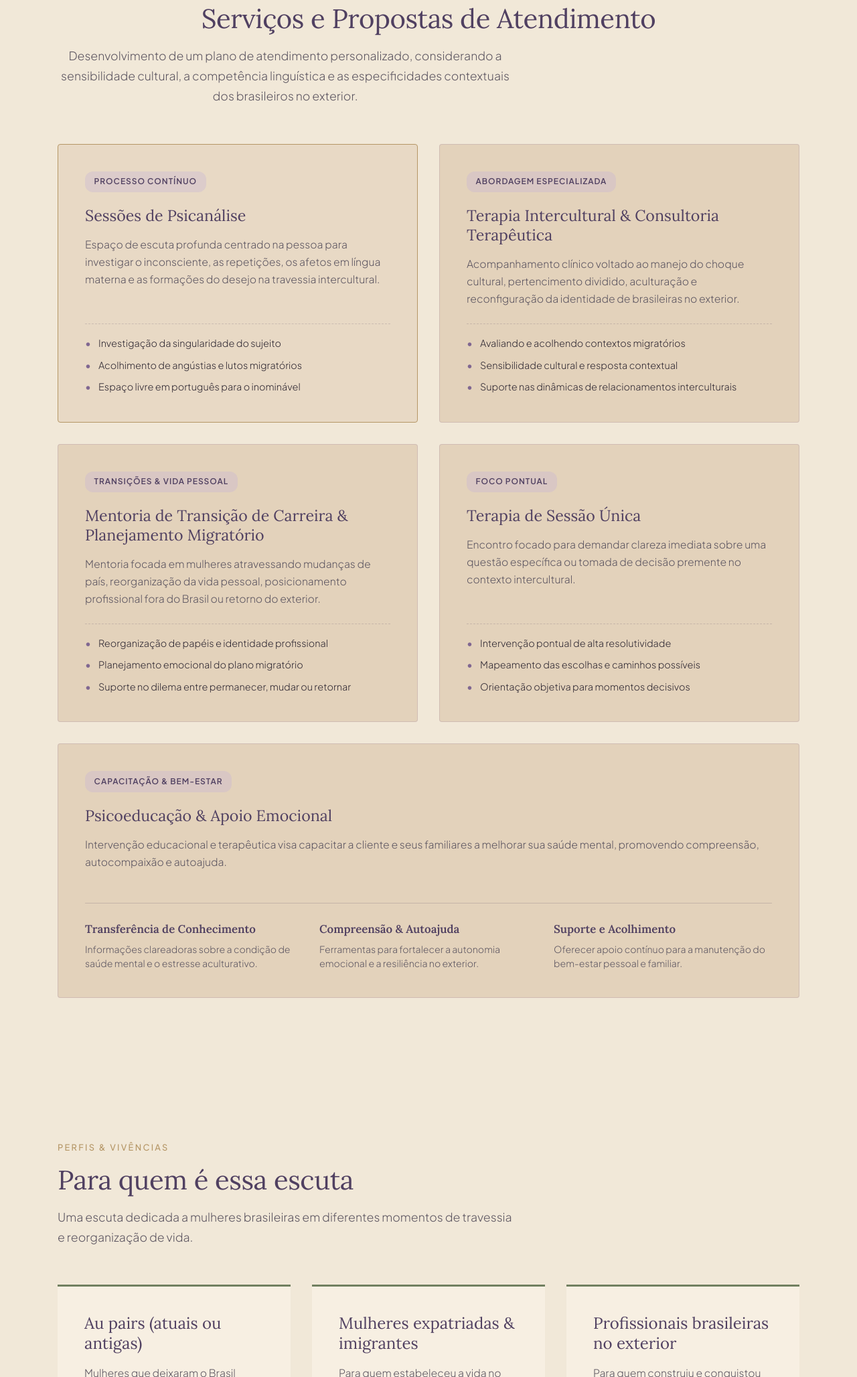
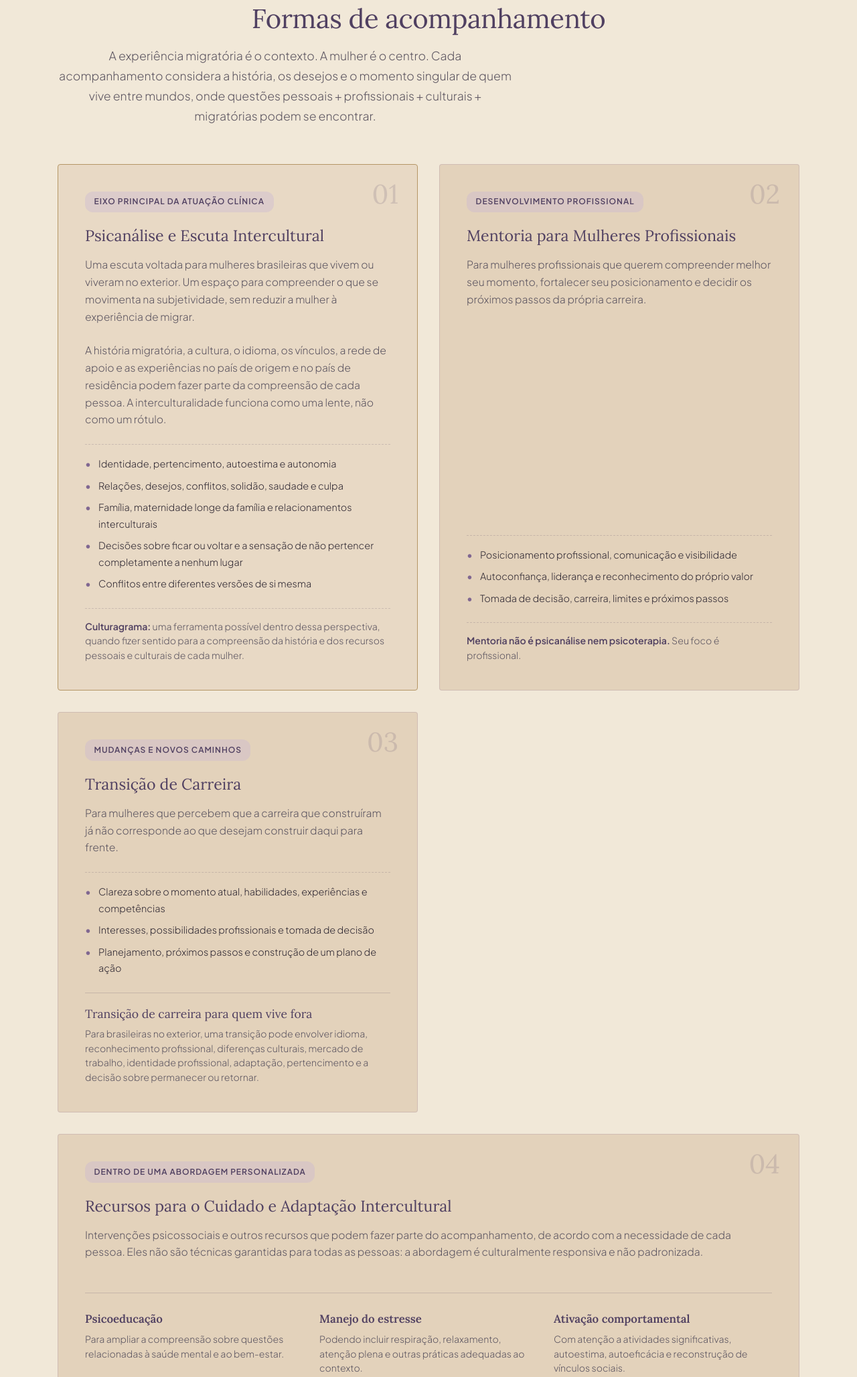
Before and after one commit to pachicodes/pachipsi, a plain HTML site: page index.html in a window 1280 px wide. Shown: the part 3284-5340 px from the top of the page at 67% size. Drawn offline with Linux system fonts and the light colour scheme.

Commit message:
feat: atualizar seção de serviços com novas descrições e adicionar seção de escolha de acompanhamento

```diff
--- a/index.html
+++ b/index.html
@@ -189,96 +189,130 @@
             </div>
         </section>
 
-        <!-- SERVIÇOS E MODALIDADES DE ATENDIMENTO -->
+        <!-- FORMAS DE ACOMPANHAMENTO -->
         <section class="services-section" id="servicos">
             <div class="container">
                 <div class="section-header center">
                     <span class="section-subtitle">Acompanhamento & Modalidades</span>
-                    <h2 class="section-title">Serviços e Propostas de Atendimento</h2>
+                    <h2 class="section-title">Formas de acompanhamento</h2>
                     <p class="section-intro">
-                        Desenvolvimento de um plano de atendimento personalizado, considerando a sensibilidade cultural, a competência linguística e as especificidades contextuais dos brasileiros no exterior.
+                        A experiência migratória é o contexto. A mulher é o centro. Cada acompanhamento considera a história, os desejos e o momento singular de quem vive entre mundos, onde questões pessoais + profissionais + culturais + migratórias podem se encontrar.
                     </p>
                 </div>
 
                 <div class="services-grid">
-                    <!-- 1. Sessões de Psicanálise -->
-                    <article class="service-card highlight-card">
-                        <div class="service-badge">Processo Contínuo</div>
-                        <h3 class="service-card-title">Sessões de Psicanálise</h3>
+                    <!-- 1. Psicanálise e Escuta Intercultural -->
+                    <article class="service-card highlight-card service-level-card">
+                        <div class="service-level">01</div>
+                        <div class="service-badge">Eixo principal da atuação clínica</div>
+                        <h3 class="service-card-title">Psicanálise e Escuta Intercultural</h3>
                         <p class="service-card-desc">
-                            Espaço de escuta profunda centrado na pessoa para investigar o inconsciente, as repetições, os afetos em língua materna e as formações do desejo na travessia intercultural.
+                            Uma escuta voltada para mulheres brasileiras que vivem ou viveram no exterior. Um espaço para compreender o que se movimenta na subjetividade, sem reduzir a mulher à experiência de migrar.
+                        </p>
+                        <p class="service-card-desc">
+                            A história migratória, a cultura, o idioma, os vínculos, a rede de apoio e as experiências no país de origem e no país de residência podem fazer parte da compreensão de cada pessoa. A interculturalidade funciona como uma lente, não como um rótulo.
                         </p>
                         <ul class="service-list">
-                            <li>Investigação da singularidade do sujeito</li>
-                            <li>Acolhimento de angústias e lutos migratórios</li>
-                            <li>Espaço livre em português para o inominável</li>
+                            <li>Identidade, pertencimento, autoestima e autonomia</li>
+                            <li>Relações, desejos, conflitos, solidão, saudade e culpa</li>
+                            <li>Família, maternidade longe da família e relacionamentos interculturais</li>
+                            <li>Decisões sobre ficar ou voltar e a sensação de não pertencer completamente a nenhum lugar</li>
+                            <li>Conflitos entre diferentes versões de si mesma</li>
                         </ul>
+                        <p class="service-tool-note"><strong>Culturagrama:</strong> uma ferramenta possível dentro dessa perspectiva, quando fizer sentido para a compreensão da história e dos recursos pessoais e culturais de cada mulher.</p>
                     </article>
 
-                    <!-- 2. Terapia Intercultural & Consultoria Terapêutica -->
-                    <article class="service-card">
-                        <div class="service-badge">Abordagem Especializada</div>
-                        <h3 class="service-card-title">Terapia Intercultural & Consultoria Terapêutica</h3>
+                    <!-- 2. Mentoria para Mulheres Profissionais -->
+                    <article class="service-card service-level-card">
+                        <div class="service-level">02</div>
+                        <div class="service-badge">Desenvolvimento profissional</div>
+                        <h3 class="service-card-title">Mentoria para Mulheres Profissionais</h3>
                         <p class="service-card-desc">
-                            Acompanhamento clínico voltado ao manejo do choque cultural, pertencimento dividido, aculturação e reconfiguração da identidade de brasileiras no exterior.
+                            Para mulheres profissionais que querem compreender melhor seu momento, fortalecer seu posicionamento e decidir os próximos passos da própria carreira.
                         </p>
                         <ul class="service-list">
-                            <li>Avaliando e acolhendo contextos migratórios</li>
-                            <li>Sensibilidade cultural e resposta contextual</li>
-                            <li>Suporte nas dinâmicas de relacionamentos interculturais</li>
+                            <li>Posicionamento profissional, comunicação e visibilidade</li>
+                            <li>Autoconfiança, liderança e reconhecimento do próprio valor</li>
+                            <li>Tomada de decisão, carreira, limites e próximos passos</li>
                         </ul>
+                        <p class="service-boundary"><strong>Mentoria não é psicanálise nem psicoterapia.</strong> Seu foco é profissional.</p>
                     </article>
 
-                    <!-- 3. Mentoria para Transição de Carreira & Planejamento Migratório -->
-                    <article class="service-card">
-                        <div class="service-badge">Transições & Vida Pessoal</div>
-                        <h3 class="service-card-title">Mentoria de Transição de Carreira & Planejamento Migratório</h3>
+                    <!-- 3. Transição de Carreira -->
+                    <article class="service-card service-level-card">
+                        <div class="service-level">03</div>
+                        <div class="service-badge">Mudanças e novos caminhos</div>
+                        <h3 class="service-card-title">Transição de Carreira</h3>
                         <p class="service-card-desc">
-                            Mentoria focada em mulheres atravessando mudanças de país, reorganização da vida pessoal, posicionamento profissional fora do Brasil ou retorno do exterior.
+                            Para mulheres que percebem que a carreira que construíram já não corresponde ao que desejam construir daqui para frente.
                         </p>
                         <ul class="service-list">
-                            <li>Reorganização de papéis e identidade profissional</li>
-                            <li>Planejamento emocional do plano migratório</li>
-                            <li>Suporte no dilema entre permanecer, mudar ou retornar</li>
+                            <li>Clareza sobre o momento atual, habilidades, experiências e competências</li>
+                            <li>Interesses, possibilidades profissionais e tomada de decisão</li>
+                            <li>Planejamento, próximos passos e construção de um plano de ação</li>
                         </ul>
+                        <div class="service-subsection">
+                            <h4>Transição de carreira para quem vive fora</h4>
+                            <p>Para brasileiras no exterior, uma transição pode envolver idioma, reconhecimento profissional, diferenças culturais, mercado de trabalho, identidade profissional, adaptação, pertencimento e a decisão sobre permanecer ou retornar.</p>
+                        </div>
                     </article>
 
-                    <!-- 4. Terapia de Sessão Única -->
-                    <article class="service-card">
-                        <div class="service-badge">Foco Pontual</div>
-                        <h3 class="service-card-title">Terapia de Sessão Única</h3>
+                    <!-- 4. Recursos para o Cuidado e Adaptação Intercultural -->
+                    <article class="service-card wide-card service-level-card resources-card">
+                        <div class="service-level">04</div>
+                        <div class="service-badge">Dentro de uma abordagem personalizada</div>
+                        <h3 class="service-card-title">Recursos para o Cuidado e Adaptação Intercultural</h3>
                         <p class="service-card-desc">
-                            Encontro focado para demandar clareza imediata sobre uma questão específica ou tomada de decisão premente no contexto intercultural.
-                        </p>
-                        <ul class="service-list">
-                            <li>Intervenção pontual de alta resolutividade</li>
-                            <li>Mapeamento das escolhas e caminhos possíveis</li>
-                            <li>Orientação objetiva para momentos decisivos</li>
-                        </ul>
-                    </article>
-
-                    <!-- 5. Psicoeducação e Transferência de Conhecimento -->
-                    <article class="service-card wide-card">
-                        <div class="service-badge">Capacitação & Bem-Estar</div>
-                        <h3 class="service-card-title">Psicoeducação & Apoio Emocional</h3>
-                        <p class="service-card-desc">
-                            Intervenção educacional e terapêutica visa capacitar a cliente e seus familiares a melhorar sua saúde mental, promovendo compreensão, autocompaixão e autoajuda.
+                            Intervenções psicossociais e outros recursos que podem fazer parte do acompanhamento, de acordo com a necessidade de cada pessoa. Eles não são técnicas garantidas para todas as pessoas: a abordagem é culturalmente responsiva e não padronizada.
                         </p>
                         <div class="psycho-pillars">
                             <div class="psycho-pillar">
-                                <strong>Transferência de Conhecimento</strong>
-                                <span>Informações clareadoras sobre a condição de saúde mental e o estresse aculturativo.</span>
+                                <strong>Psicoeducação</strong>
+                                <span>Para ampliar a compreensão sobre questões relacionadas à saúde mental e ao bem-estar.</span>
                             </div>
                             <div class="psycho-pillar">
-                                <strong>Compreensão & Autoajuda</strong>
-                                <span>Ferramentas para fortalecer a autonomia emocional e a resiliência no exterior.</span>
+                                <strong>Manejo do estresse</strong>
+                                <span>Podendo incluir respiração, relaxamento, atenção plena e outras práticas adequadas ao contexto.</span>
                             </div>
                             <div class="psycho-pillar">
-                                <strong>Suporte e Acolhimento</strong>
-                                <span>Oferecer apoio contínuo para a manutenção do bem-estar pessoal e familiar.</span>
+                                <strong>Ativação comportamental</strong>
+                                <span>Com atenção a atividades significativas, autoestima, autoeficácia e reconstrução de vínculos sociais.</span>
+                            </div>
+                            <div class="psycho-pillar">
+                                <strong>Manejo de problemas</strong>
+                                <span>Para organizar questões concretas da vida, avaliar possibilidades e construir planos de ação.</span>
+                            </div>
+                            <div class="psycho-pillar">
+                                <strong>Primeiros cuidados psicológicos</strong>
+                                <span>Referência para situações de crise, orientação e encaminhamento. Não representa atendimento emergencial.</span>
                             </div>
                         </div>
                     </article>
+                </div>
+
+                <div class="choice-section">
+                    <div class="section-header center">
+                        <span class="section-subtitle">Um ponto de partida</span>
+                        <h2 class="section-title">Qual espaço faz sentido para você?</h2>
+                        <p class="section-intro">Nem toda questão precisa da mesma ferramenta.</p>
+                    </div>
+                    <div class="choice-grid">
+                        <div class="choice-item">
+                            <span class="choice-question">Quero olhar para minha carreira</span>
+                            <h3>Mentoria</h3>
+                            <p>Foco em desenvolvimento profissional, posicionamento, decisões e próximos passos.</p>
+                        </div>
+                        <div class="choice-item">
+                            <span class="choice-question">Quero mudar de carreira</span>
+                            <h3>Transição de carreira</h3>
+                            <p>Foco em clareza, possibilidades, planejamento e ação.</p>
+                        </div>
+                        <div class="choice-item">
+                            <span class="choice-question">Quero compreender algo mais profundo em mim</span>
+                            <h3>Psicanálise</h3>
+                            <p>Foco em subjetividade, desejos, conflitos, relações, identidade e aquilo que não se resolve apenas com planejamento.</p>
+                        </div>
+                    </div>
                 </div>
             </div>
         </section>
--- a/styles.css
+++ b/styles.css
@@ -1455,6 +1455,20 @@ details[open] .faq-question .icon.chevron {
     border-color: var(--color-gold-subtle);
 }
 
+.service-level-card {
+    overflow: hidden;
+}
+
+.service-level {
+    position: absolute;
+    top: 1.5rem;
+    right: 1.75rem;
+    font-family: var(--font-serif);
+    font-size: 2.5rem;
+    line-height: 1;
+    color: rgba(80, 64, 97, 0.16);
+}
+
 .service-card.wide-card {
     grid-column: 1 / -1;
 }
@@ -1487,6 +1501,39 @@ details[open] .faq-question .icon.chevron {
     margin-bottom: 1.5rem;
 }
 
+.service-tool-note,
+.service-boundary,
+.service-subsection p {
+    font-size: 0.88rem;
+    line-height: 1.55;
+    color: var(--color-text-muted);
+}
+
+.service-tool-note,
+.service-boundary {
+    margin-top: 1.5rem;
+    padding-top: 1rem;
+    border-top: 1px dashed rgba(80, 64, 97, 0.2);
+}
+
+.service-tool-note strong,
+.service-boundary strong {
+    color: var(--color-purple-deep);
+}
+
+.service-subsection {
+    margin-top: 1.5rem;
+    padding-top: 1.25rem;
+    border-top: 1px solid rgba(80, 64, 97, 0.2);
+}
+
+.service-subsection h4 {
+    font-family: var(--font-serif);
+    font-size: 1.1rem;
+    color: var(--color-purple-deep);
+    margin-bottom: 0.5rem;
+}
+
 .service-list {
     list-style: none;
     margin-top: auto;
@@ -1541,6 +1588,50 @@ details[open] .faq-question .icon.chevron {
     line-height: 1.5;
 }
 
+.choice-section {
+    margin-top: 5rem;
+    padding-top: 4rem;
+    border-top: 1px solid rgba(80, 64, 97, 0.2);
+}
+
+.choice-section .section-header {
+    margin-bottom: 2rem;
+}
+
+.choice-grid {
+    display: grid;
+    grid-template-columns: repeat(3, 1fr);
+    gap: 2rem;
+}
+
+.choice-item {
+    padding: 1.5rem 0;
+    border-top: 2px solid var(--color-purple-ash);
+}
+
+.choice-question {
+    display: block;
+    font-size: 0.8rem;
+    line-height: 1.4;
+    text-transform: uppercase;
+    letter-spacing: 0.06em;
+    color: var(--color-text-muted);
+    margin-bottom: 0.75rem;
+}
+
+.choice-item h3 {
+    font-family: var(--font-serif);
+    font-size: 1.45rem;
+    color: var(--color-purple-deep);
+    margin-bottom: 0.65rem;
+}
+
+.choice-item p {
+    font-size: 0.9rem;
+    line-height: 1.6;
+    color: var(--color-text-muted);
+}
+
 @media (max-width: 900px) {
     .services-grid {
         grid-template-columns: 1fr;
@@ -1550,4 +1641,9 @@ details[open] .faq-question .icon.chevron {
         grid-template-columns: 1fr;
         gap: 1rem;
     }
-}
+
+    .choice-grid {
+        grid-template-columns: 1fr;
+        gap: 1rem;
+    }
+}
```
